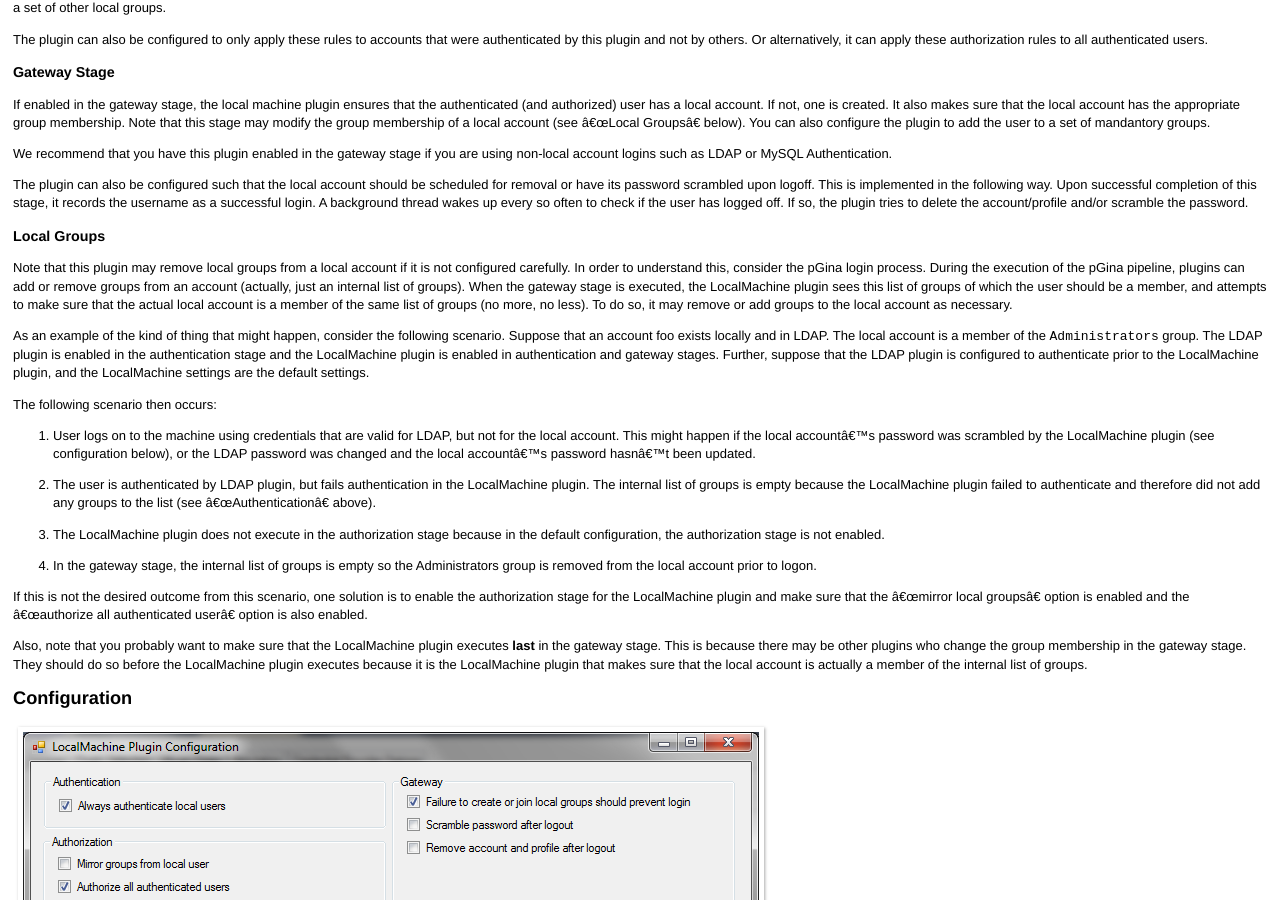
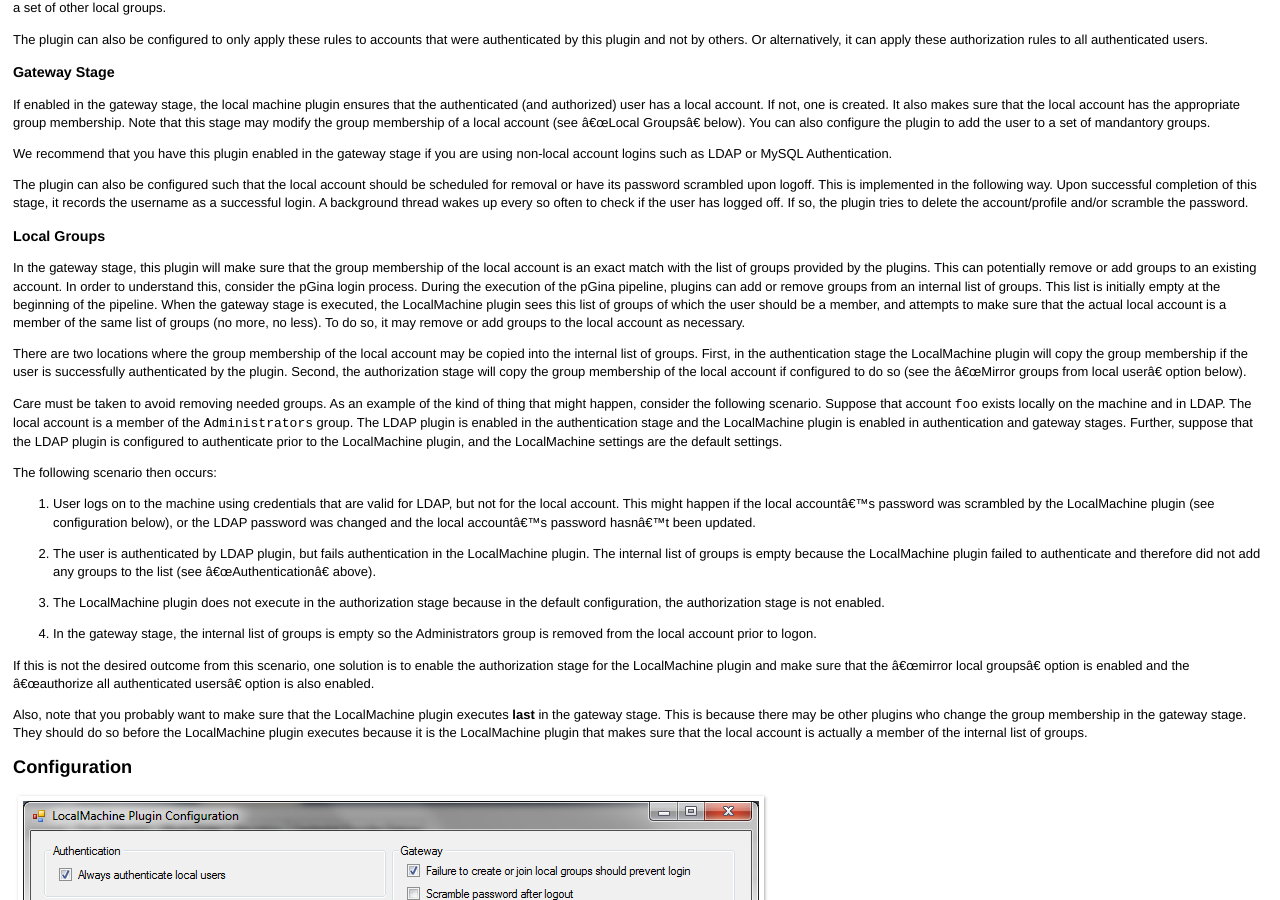
Before and after one commit to pgina/docs, a Jekyll site: the page built from local_machine.md, in a window 1280 px wide and 900 px high, scrolled down 655 px. Built offline with Jekyll 4.4.1, drawn with Linux system fonts in a browser that asks for light colours.

Commit message:
Additional clarifications on groups.

```diff
--- a/local_machine.md
+++ b/local_machine.md
@@ -75,18 +75,29 @@ account/profile and/or scramble the password.
 
 ### Local Groups
 
-Note that this plugin may remove local groups from a local account if it is not
-configured carefully.  In order to understand this, consider the pGina login
+In the gateway stage, this plugin will make sure that the group membership of
+the local account is an exact match with the list of groups provided by the
+plugins.  This can potentially remove or add groups to an existing account.
+In order to understand this, consider the pGina login
 process.  During the execution of the pGina pipeline, plugins can
-add or remove groups from an account (actually, just an internal list of groups).
+add or remove groups from an internal list of groups.  This list is initially
+empty at the beginning of the pipeline.
 When the gateway stage is executed,
 the LocalMachine plugin sees this list of groups of which the user should be a
 member, and attempts to make sure that the actual local
 account is a member of the same list of groups (no more, no less).  To do so,
 it may remove or add groups to the local account as necessary.
 
-As an example of the kind of thing that might happen, consider the following
-scenario.  Suppose that an account foo exists locally and in LDAP.  The local
+There are two locations where the group membership of the local account may be
+copied into the internal list of groups.  First, in the authentication stage
+the LocalMachine plugin will copy the group membership if the user is successfully
+authenticated by the plugin.  Second, the authorization stage will copy the group
+membership of the local account if configured to do so (see the "Mirror groups from
+local user" option below).
+
+Care must be taken to avoid removing needed groups.  As an example of the kind
+of thing that might happen, consider the following
+scenario.  Suppose that account `foo` exists locally on the machine and in LDAP.  The local
 account is a member of the `Administrators` group.  The LDAP plugin is enabled
 in the authentication stage and the LocalMachine plugin is enabled in authentication and
 gateway stages.  Further,
@@ -122,7 +133,6 @@ plugins who change the group membership in the gateway stage.  They should
 do so before the LocalMachine plugin executes because it is the LocalMachine
 plugin that makes sure that the local account is actually a member
 of the internal list of groups.
-
 
 Configuration
 --------------------
```
Also changed, not shown: other parts of local_machine.md (+1 -1 lines).
